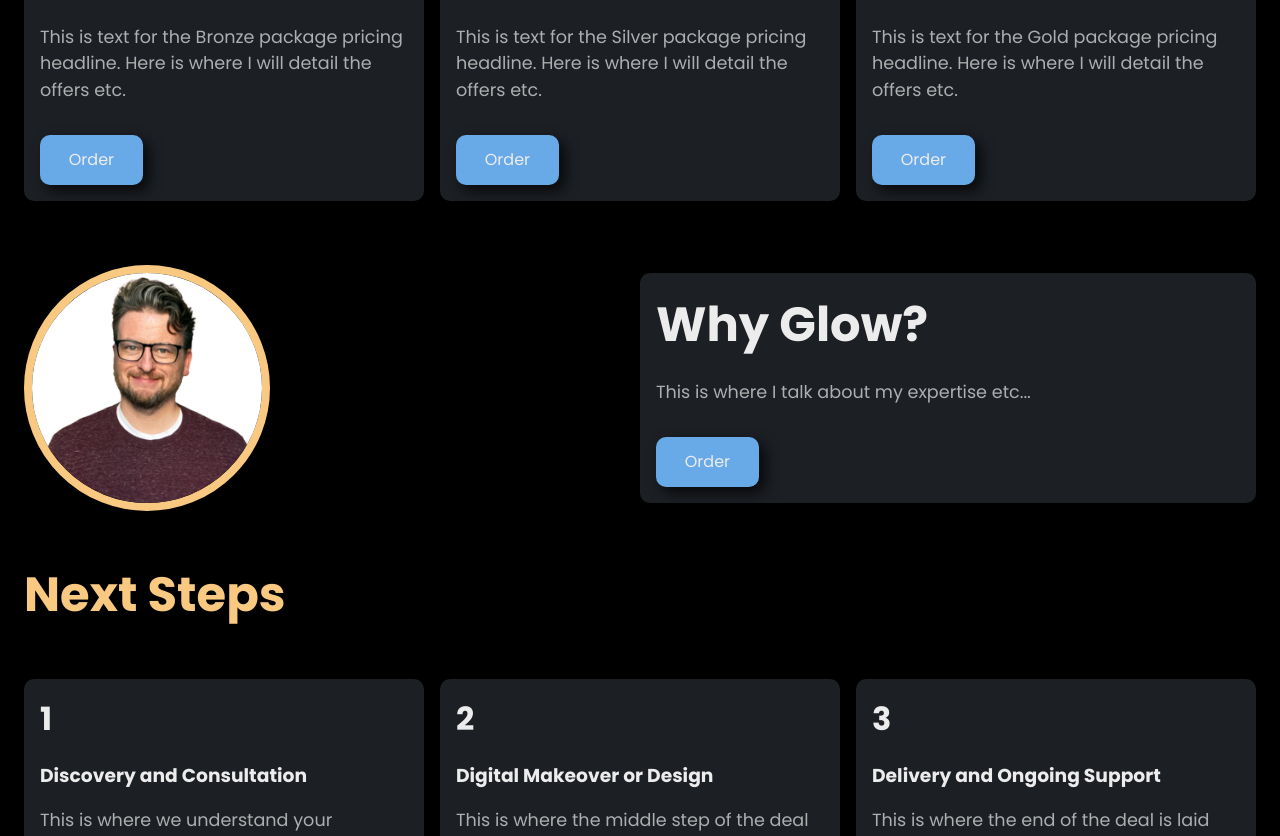
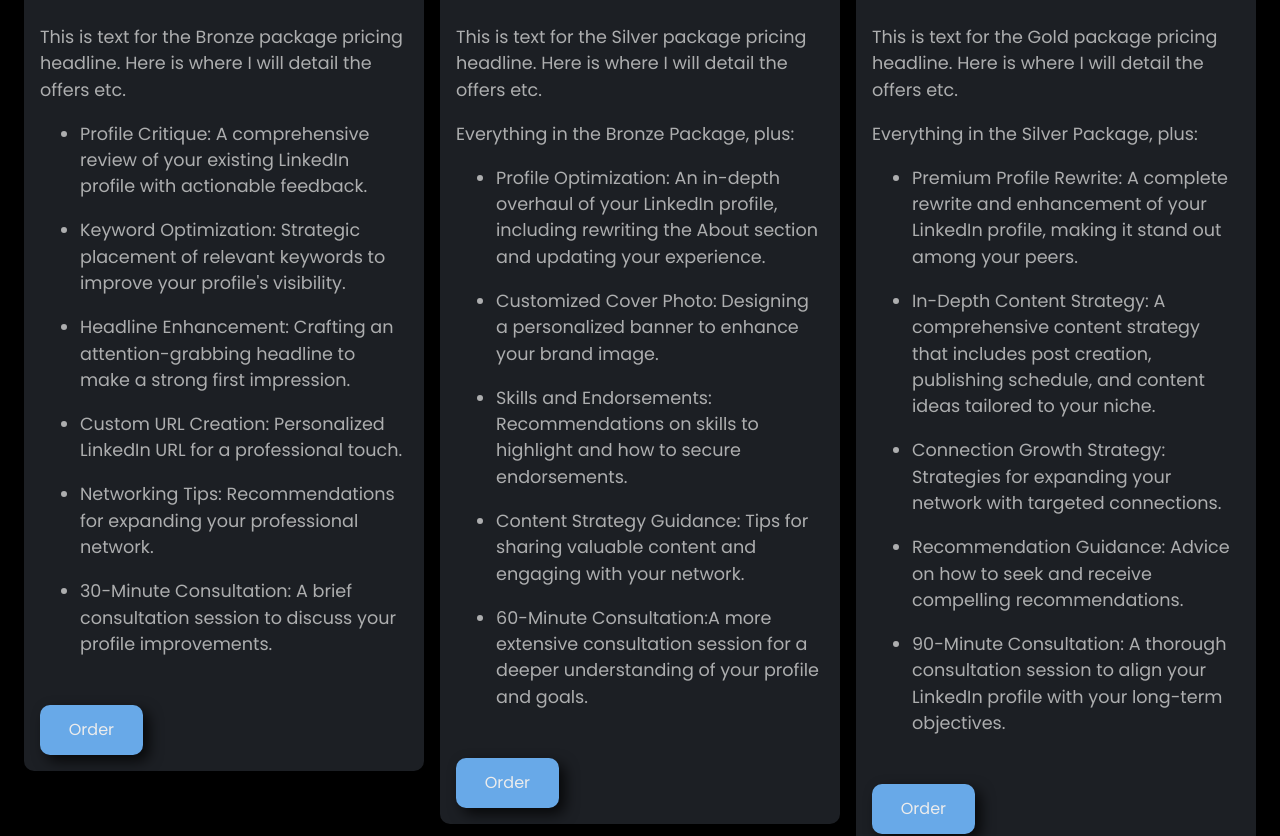
Before and after one commit to JAldo1980/react-small-business-landing-page, a React (Vite) app in the folder glow-1/: page / in a window 1280 px wide. Shown: the part 3043-3879 px from the top of the page. Built offline with nearby package versions, Linux system fonts and the light colour scheme.

Commit message:
update jsx files

```diff
--- a/glow-1/src/WebsitePackageData.jsx
+++ b/glow-1/src/WebsitePackageData.jsx
@@ -1,9 +1,16 @@
+import {
+  BronzeWebPackage,
+  GoldWebPackage,
+  SilverWebPackage,
+} from "./WebsitePackageHtml";
+
 export default [
   {
     id: 1,
     headline: "Website Bronze",
     price: 50,
     text: "This is text for the Bronze package pricing headline. Here is where I will detail the offers etc.",
+    html: <BronzeWebPackage />,
     button: "https://www.linkedin.com/in/jamespalderman/",
     stock: 5,
   },
@@ -12,6 +19,7 @@
     headline: "Website Sliver",
     price: 100,
     text: "This is text for the Silver package pricing headline. Here is where I will detail the offers etc.",
+    html: <SilverWebPackage />,
     button: "https://www.linkedin.com/in/jamespalderman/",
     stock: 2,
   },
@@ -20,6 +28,7 @@
     headline: "Website Gold",
     price: 150,
     text: "This is text for the Gold package pricing headline. Here is where I will detail the offers etc.",
+    html: <GoldWebPackage />,
     button: "https://www.linkedin.com/in/jamespalderman/",
     stock: 11,
   },
--- /dev/null
+++ b/glow-1/src/WebsitePackageHtml.jsx
@@ -0,0 +1,99 @@
+import React from "react";
+
+const BronzeWebPackage = () => {
+  return (
+    <div>
+      <ul>
+        <li>
+          <span>Profile Critique:</span> A comprehensive review of your existing
+          LinkedIn profile with actionable feedback.
+        </li>
+        <li>
+          <span>Keyword Optimization:</span> Strategic placement of relevant
+          keywords to improve your profile's visibility.
+        </li>
+        <li>
+          <span>Headline Enhancement:</span> Crafting an attention-grabbing
+          headline to make a strong first impression.
+        </li>
+        <li>
+          <span>Custom URL Creation:</span> Personalized LinkedIn URL for a
+          professional touch.
+        </li>
+        <li>
+          <span>Networking Tips:</span> Recommendations for expanding your
+          professional network.
+        </li>
+        <li>
+          <span>30-Minute Consultation:</span> A brief consultation session to
+          discuss your profile improvements.
+        </li>
+      </ul>
+    </div>
+  );
+};
+
+const SilverWebPackage = () => {
+  return (
+    <div>
+      <p>Everything in the Bronze Package, plus:</p>
+      <ul>
+        <li>
+          <span>Profile Optimization:</span> An in-depth overhaul of your
+          LinkedIn profile, including rewriting the About section and updating
+          your experience.
+        </li>
+        <li>
+          <span>Customized Cover Photo: </span> Designing a personalized banner
+          to enhance your brand image.
+        </li>
+        <li>
+          <span>Skills and Endorsements:</span> Recommendations on skills to
+          highlight and how to secure endorsements.
+        </li>
+        <li>
+          <span>Content Strategy Guidance: </span> Tips for sharing valuable
+          content and engaging with your network.
+        </li>
+        <li>
+          <span>60-Minute Consultation:</span>A more extensive consultation
+          session for a deeper understanding of your profile and goals.
+        </li>
+      </ul>
+    </div>
+  );
+};
+
+const GoldWebPackage = () => {
+  return (
+    <div>
+      <p>Everything in the Silver Package, plus:</p>
+      <ul>
+        <li>
+          <span>Premium Profile Rewrite:</span> A complete rewrite and
+          enhancement of your LinkedIn profile, making it stand out among your
+          peers.
+        </li>
+        <li>
+          <span>In-Depth Content Strategy: </span> A comprehensive content
+          strategy that includes post creation, publishing schedule, and content
+          ideas tailored to your niche.
+        </li>
+        <li>
+          <span>Connection Growth Strategy: </span> Strategies for expanding
+          your network with targeted connections.
+        </li>
+        <li>
+          <span>Recommendation Guidance: </span> Advice on how to seek and
+          receive compelling recommendations.
+        </li>
+        <li>
+          <span>90-Minute Consultation: </span>A thorough consultation session
+          to align your LinkedIn profile with your long-term objectives.
+        </li>
+      </ul>
+    </div>
+  );
+};
+
+export { BronzeWebPackage, SilverWebPackage, GoldWebPackage };
--- a/glow-1/src/Why.jsx
+++ b/glow-1/src/Why.jsx
@@ -7,7 +7,21 @@
         <img className="james-why-image" src="public/james-image.png" alt="" />
         <div className="why-cta">
           <h3>Why Glow?</h3>
-          <p>This is where I talk about my expertise etc...</p>
+          <p>
+            Hi, I am James. In today's digital age, personal branding is not
+            just a professional option; it's a necessity. A strong personal
+            brand on LinkedIn can elevate your online presence, making you more
+            visible and credible to a vast professional network.
+          </p>
+          <p>
+            It enhances your networking capabilities, establishes you as an
+            industry authority, and can open doors to exciting career
+            opportunities. By harnessing the power of personal branding on
+            LinkedIn, you not only enhance your professional journey but also
+            create a compelling narrative for your website marketing material,
+            underlining your expertise and credibility for potential clients,
+            partners, and employers.
+          </p>
           <button className="btn">Order</button>
         </div>
       </div>
```
